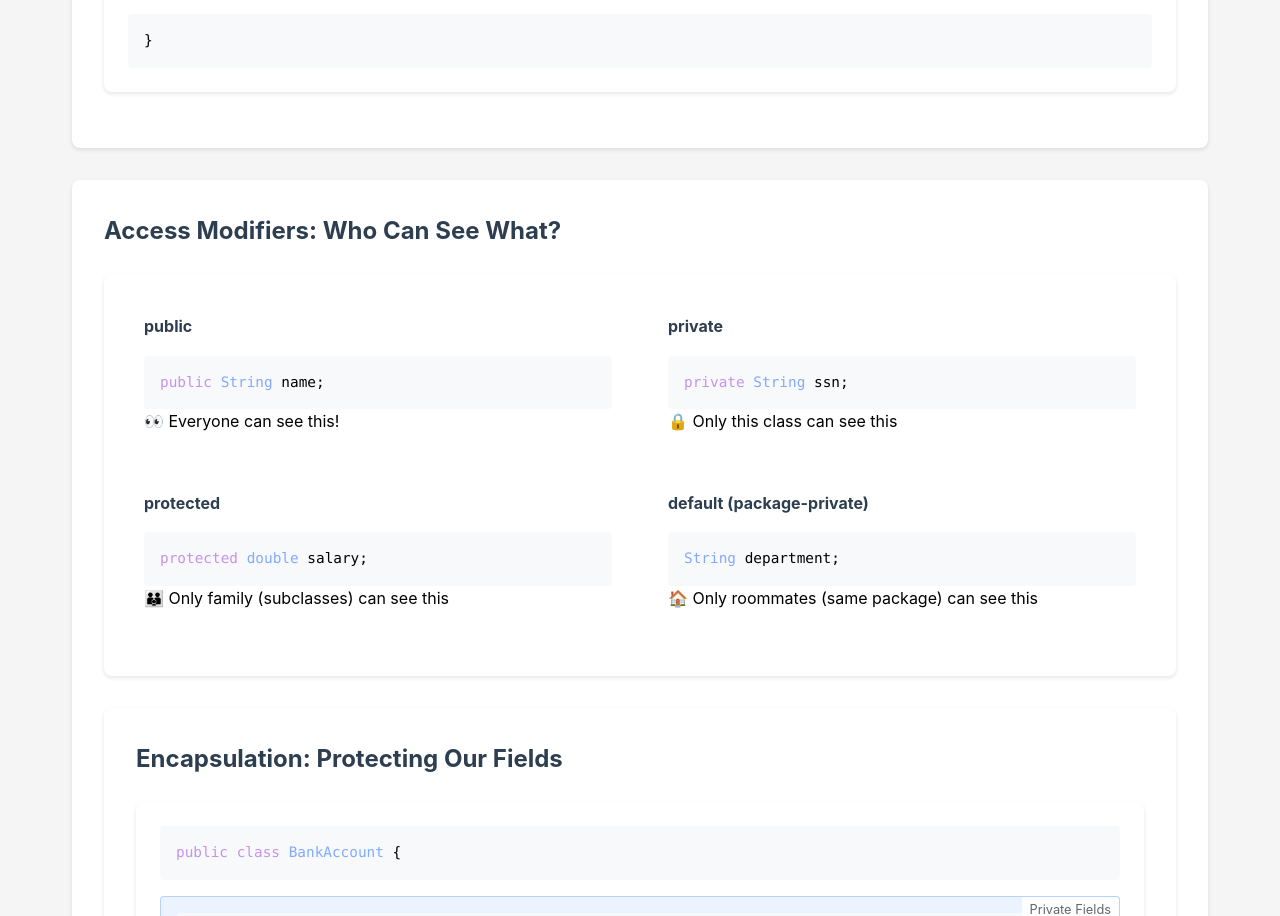
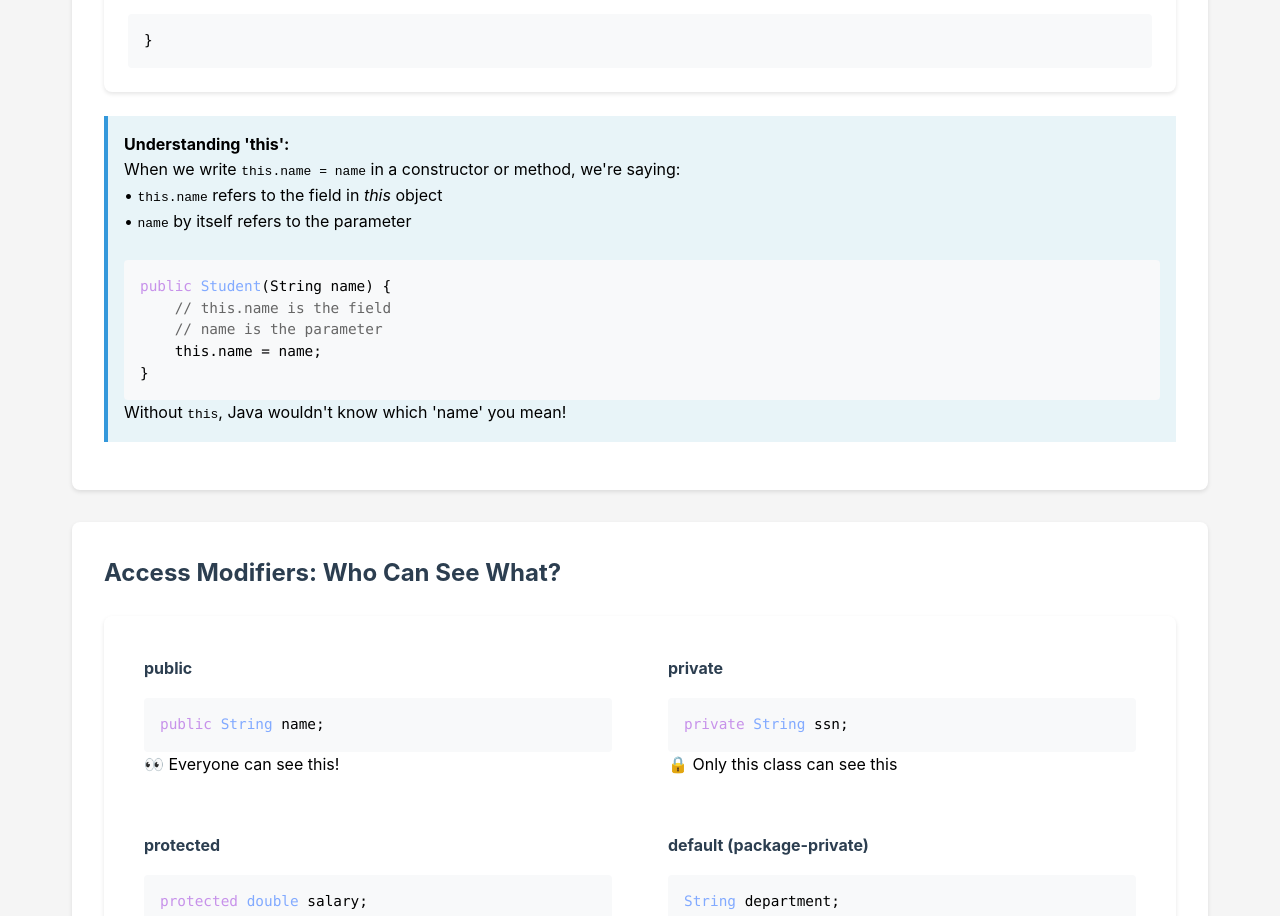
Before and after one commit to bobbyconnolly/java-classes, a plain HTML site: page index.html in a window 1280 px wide. Shown: the part 901-1817 px from the top of the page. Drawn offline with Linux system fonts and the light colour scheme.

Commit message:
Update index.html

```diff
--- a/index.html
+++ b/index.html
@@ -292,6 +292,21 @@
 
         <div class="code">}</div>
       </div>
+
+      <div class="highlight" style="background: #e8f4f8; border-left: 4px solid #3498db; padding: 1rem; margin: 1rem 0">
+        <strong>Understanding 'this':</strong><br />
+        When we write <code>this.name = name</code> in a constructor or method, we're saying:<br />
+        • <code>this.name</code> refers to the field in <em>this</em> object<br />
+        • <code>name</code> by itself refers to the parameter<br /><br />
+        <div class="code">
+          <span class="keyword">public</span> <span class="type">Student</span>(String name) {<br />
+          &nbsp;&nbsp;&nbsp;&nbsp;<span class="comment">// this.name is the field</span><br />
+          &nbsp;&nbsp;&nbsp;&nbsp;<span class="comment">// name is the parameter</span><br />
+          &nbsp;&nbsp;&nbsp;&nbsp;this.name = name;<br />
+          }
+        </div>
+        Without <code>this</code>, Java wouldn't know which 'name' you mean!
+      </div>
     </div>
 
     <div class="section">
```
